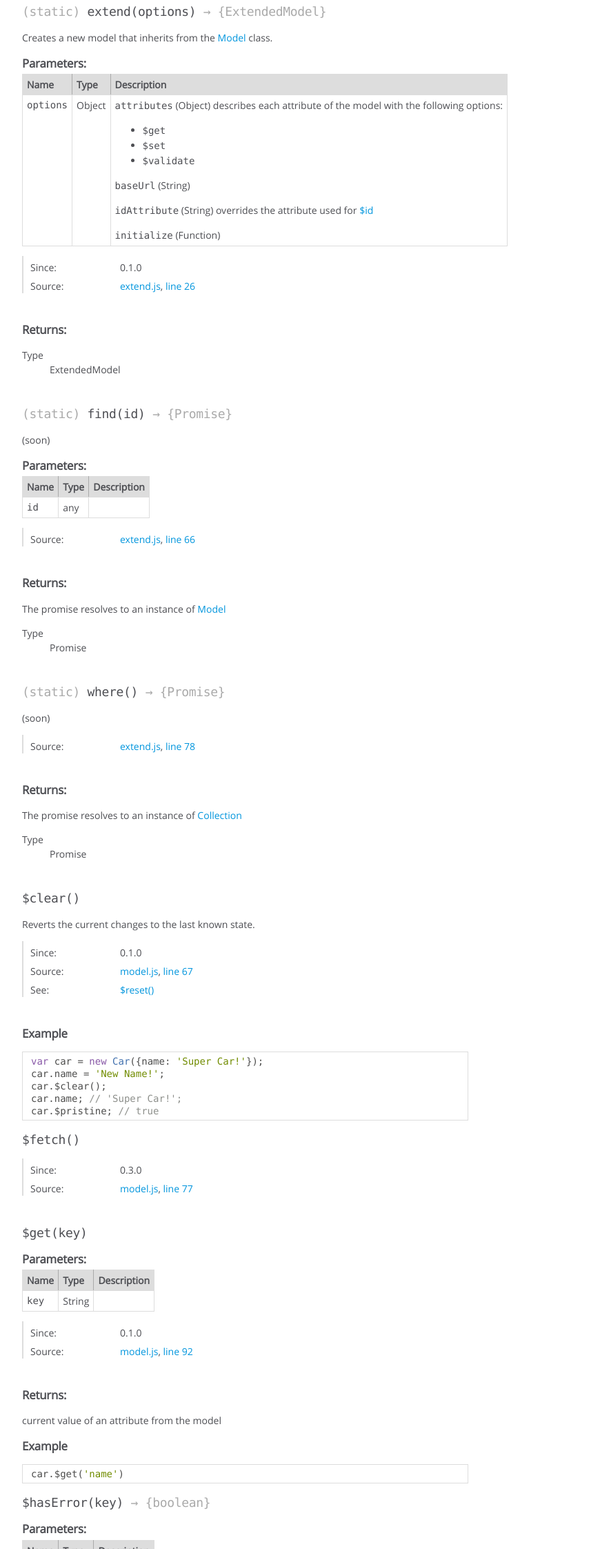
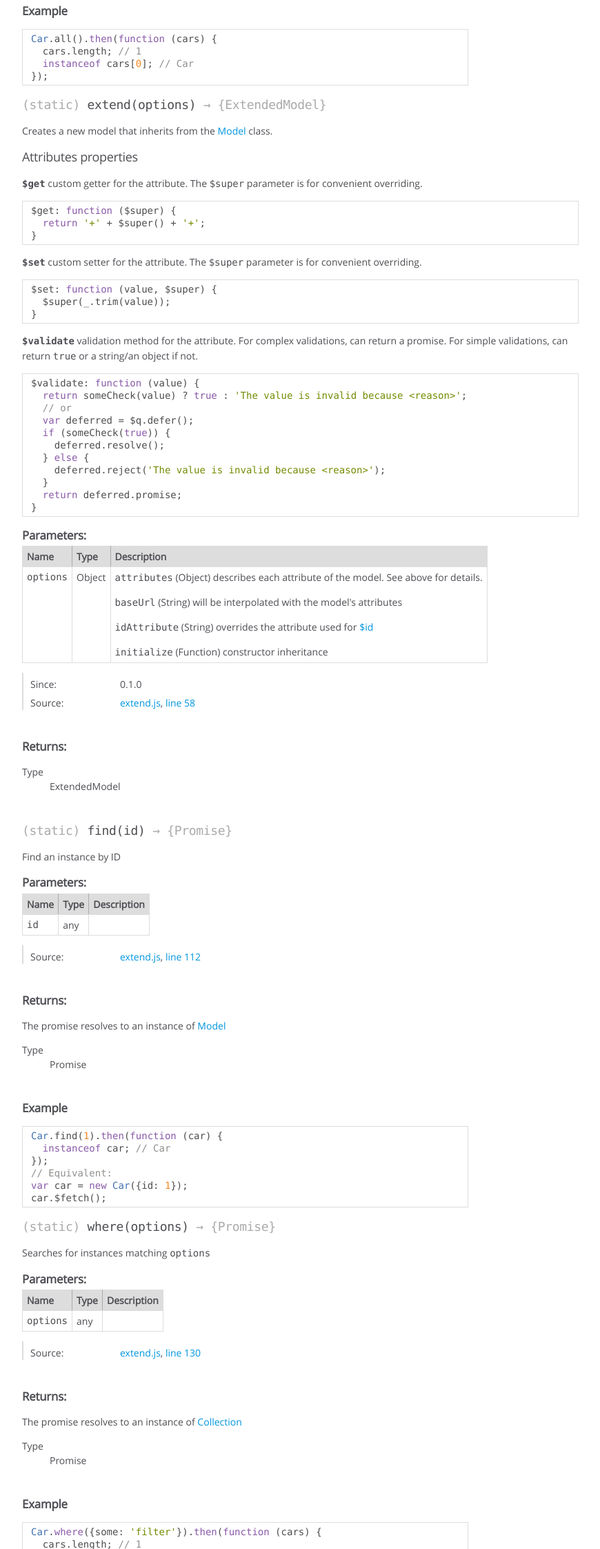
Before and after one commit to slamkajs/dougal, a plain HTML site: page doc/module-dougal.Model.html in a window 1280 px wide. Shown: the part 1610-3855 px from the top of the page at 69% size, without its empty margins (0-870 px from the left). Drawn offline with Linux system fonts and the light colour scheme.

Commit message:
Additional documentation

```diff
--- a/doc/module-dougal.Model.html
+++ b/doc/module-dougal.Model.html
@@ -413,7 +413,7 @@ or not.</p>
 
 
 <div class="description">
-    <p>(soon)</p>
+    <p>Retrieves all instances of the model</p>
 </div>
 
 
@@ -457,7 +457,7 @@ or not.</p>
 
     <dt class="tag-source">Source:</dt>
     <dd class="tag-source"><ul class="dummy"><li>
-        <a href="extend.js.html">extend.js</a>, <a href="extend.js.html#line50">line 50</a>
+        <a href="extend.js.html">extend.js</a>, <a href="extend.js.html#line88">line 88</a>
     </li></ul></dd>
 
 
@@ -504,6 +504,14 @@ or not.</p>
 
 
 
+    <h5>Example</h5>
+
+    <pre class="prettyprint"><code>Car.all().then(function (cars) {
+  cars.length; // 1
+  instanceof cars[0]; // Car
+});</code></pre>
+
+
 
 
 
@@ -518,6 +526,26 @@ or not.</p>
 
 <div class="description">
     <p>Creates a new model that inherits from the <a href="module-dougal.Model.html">Model</a> class.</p>
+<h4>Attributes properties</h4><p><strong><code>$get</code></strong> custom getter for the attribute. The <code>$super</code> parameter is for convenient overriding.</p>
+<pre class="prettyprint source lang-javascript"><code>$get: function ($super) {
+  return '+' + $super() + '+';
+}</code></pre><p><strong><code>$set</code></strong> custom setter for the attribute. The <code>$super</code> parameter is for convenient overriding.</p>
+<pre class="prettyprint source lang-javascript"><code>$set: function (value, $super) {
+  $super(_.trim(value));
+}</code></pre><p><strong><code>$validate</code></strong> validation method for the attribute.
+For complex validations, can return a promise.
+For simple validations, can return <code>true</code> or a string/an object if not.</p>
+<pre class="prettyprint source lang-javascript"><code>$validate: function (value) {
+  return someCheck(value) ? true : 'The value is invalid because &lt;reason>';
+  // or
+  var deferred = $q.defer();
+  if (someCheck(true)) {
+    deferred.resolve();
+  } else {
+    deferred.reject('The value is invalid because &lt;reason>');
+  }
+  return deferred.promise;
+}</code></pre>
 </div>
 
 
@@ -569,15 +597,10 @@ or not.</p>
 
 
 
-            <td class="description last"><p><code>attributes</code> (Object) describes each attribute of the model with the following options:</p>
-<ul>
-<li><code>$get</code></li>
-<li><code>$set</code></li>
-<li><code>$validate</code></li>
-</ul>
-<p><code>baseUrl</code> (String)</p>
+            <td class="description last"><p><code>attributes</code> (Object) describes each attribute of the model. See above for details.</p>
+<p><code>baseUrl</code> (String) will be interpolated with the model's attributes</p>
 <p><code>idAttribute</code> (String) overrides the attribute used for <a href="module-dougal.Model.html#$id">$id</a></p>
-<p><code>initialize</code> (Function)</p></td>
+<p><code>initialize</code> (Function) constructor inheritance</p></td>
         </tr>
 
 
@@ -621,7 +644,7 @@ or not.</p>
 
     <dt class="tag-source">Source:</dt>
     <dd class="tag-source"><ul class="dummy"><li>
-        <a href="extend.js.html">extend.js</a>, <a href="extend.js.html#line26">line 26</a>
+        <a href="extend.js.html">extend.js</a>, <a href="extend.js.html#line58">line 58</a>
     </li></ul></dd>
 
 
@@ -677,7 +700,7 @@ or not.</p>
 
 
 <div class="description">
-    <p>(soon)</p>
+    <p>Find an instance by ID</p>
 </div>
 
 
@@ -770,7 +793,7 @@ or not.</p>
 
     <dt class="tag-source">Source:</dt>
     <dd class="tag-source"><ul class="dummy"><li>
-        <a href="extend.js.html">extend.js</a>, <a href="extend.js.html#line66">line 66</a>
+        <a href="extend.js.html">extend.js</a>, <a href="extend.js.html#line112">line 112</a>
     </li></ul></dd>
 
 
@@ -817,20 +840,30 @@ or not.</p>
 
 
 
-
-
-
-
-
-
-    <h4 class="name" id=".where"><span class="type-signature">(static) </span>where<span class="signature">()</span><span class="type-signature"> &rarr; {Promise}</span></h4>
+    <h5>Example</h5>
+
+    <pre class="prettyprint"><code>Car.find(1).then(function (car) {
+  instanceof car; // Car
+});
+// Equivalent:
+var car = new Car({id: 1});
+car.$fetch();</code></pre>
+
+
+
+
+
+
+
+
+    <h4 class="name" id=".where"><span class="type-signature">(static) </span>where<span class="signature">(options)</span><span class="type-signature"> &rarr; {Promise}</span></h4>
 
 
 
 
 
 <div class="description">
-    <p>(soon)</p>
+    <p>Searches for instances matching <code>options</code></p>
 </div>
 
 
@@ -839,6 +872,55 @@ or not.</p>
 
 
 
+
+
+    <h5>Parameters:</h5>
+
+
+<table class="params">
+    <thead>
+    <tr>
+
+        <th>Name</th>
+
+
+        <th>Type</th>
+
+
+
+
+
+        <th class="last">Description</th>
+    </tr>
+    </thead>
+
+    <tbody>
+
+
+        <tr>
+
+                <td class="name"><code>options</code></td>
+
+
+            <td class="type">
+
+
+<span class="param-type">any</span>
+
+
+
+            </td>
+
+
+
+
+
+            <td class="description last"></td>
+        </tr>
+
+
+    </tbody>
+</table>
 
 
 
@@ -874,7 +956,7 @@ or not.</p>
 
     <dt class="tag-source">Source:</dt>
     <dd class="tag-source"><ul class="dummy"><li>
-        <a href="extend.js.html">extend.js</a>, <a href="extend.js.html#line78">line 78</a>
+        <a href="extend.js.html">extend.js</a>, <a href="extend.js.html#line130">line 130</a>
     </li></ul></dd>
 
 
@@ -919,6 +1001,14 @@ or not.</p>
 </dl>
 
 
+
+
+    <h5>Example</h5>
+
+    <pre class="prettyprint"><code>Car.where({some: 'filter'}).then(function (cars) {
+  cars.length; // 1
+  instanceof cars[0]; // Car
+});</code></pre>
 
 
 
@@ -2379,7 +2469,7 @@ validation call, even if you revert to its original value.</p>
 <br class="clear">
 
 <footer>
-    Documentation generated by <a href="https://github.com/jsdoc3/jsdoc">JSDoc 3.4.0</a> on Tue Jun 07 2016 09:27:44 GMT+0100 (IST)
+    Documentation generated by <a href="https://github.com/jsdoc3/jsdoc">JSDoc 3.4.0</a> on Wed Jun 22 2016 14:06:34 GMT+0100 (IST)
 </footer>
 
 <script> prettyPrint(); </script>
```
Also changed, not shown: doc/collection.js.html (+1 -1 lines), doc/extend.js.html (+62 -10 lines), doc/httpStore.js.html (+2 -2 lines), doc/index.html (+51 -3 lines), doc/model.js.html (+1 -1 lines), doc/module-dougal.Collection.html (+1 -1 lines), doc/module-dougal.HttpStore.html (+1 -1 lines), doc/module-dougal.html (+1 -1 lines), doc/module.js.html (+1 -1 lines).
